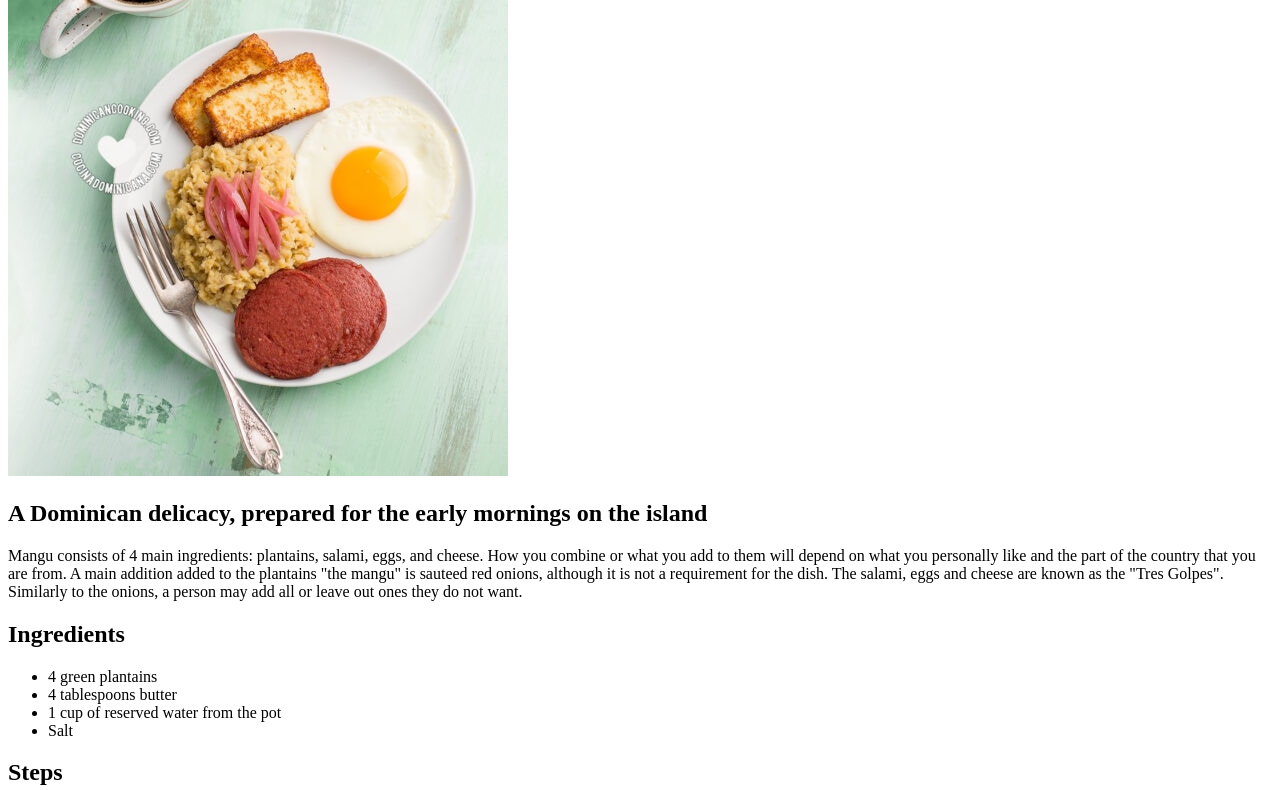
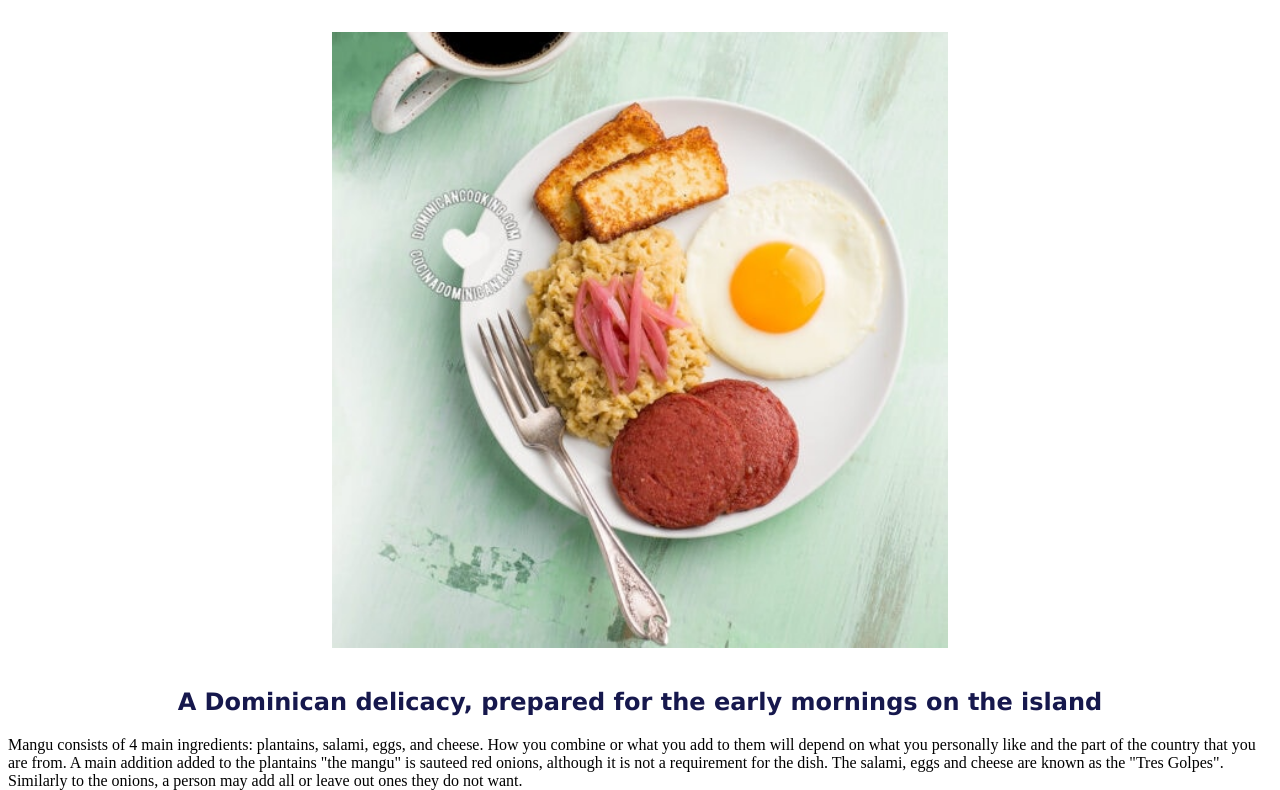
Before and after one commit to elizabethfernandezfermin/odin-recipes, a plain HTML site: page recipes/mangu.html in a window 1280 px wide. Shown: the part 104-894 px from the top of the page. Drawn offline with Linux system fonts and the light colour scheme.

Commit message:
linked stylesheet to recipes pages and added styling to said pages

```diff
--- a/recipes/mangu.html
+++ b/recipes/mangu.html
@@ -2,11 +2,12 @@
 <html lang="en">
     <head>
         <meta charset= "UTF-8">
+        <link rel="stylesheet" href="../styles.css">
         <title></title>
     </head>
     <body>
         <h1>Mangu Recipe</h1>
-        <img alt="mangu dish" src="images/mangu.jpg">
+        <div class="main-img"><img alt="mangu dish" src="images/mangu.jpg"></div>
         <h2>A Dominican delicacy, prepared for the early mornings on the island</h2>
         <p>
             Mangu consists of 4 main ingredients: plantains, salami, eggs, and cheese. How you combine or what you
--- a/styles.css
+++ b/styles.css
@@ -12,15 +12,35 @@ ul{
 li{
     padding: 1rem;
 }
-h1{
+h1,h2{
     font-family: Verdana, Geneva, Tahoma, sans-serif;
     font-size: 3rem;
     text-align: center;
+    color:rgb(22, 24, 77);
 }
 a{
-    text-decoration: nones;
+    text-decoration: none;
     padding: 1rem;
+    color:rgb(5, 53, 34);
 }
 a:hover{
     background-color: rgba(255, 89, 77, 0.569);
 }
+a:visited{
+text-decoration: none;
+
+}
+/*Style For Pages*/
+
+h2{
+    font-size: 1.5rem;
+}
+.main-img{
+    padding: 1rem;
+}
+img{
+    height: auto;
+    width: 50%;
+    align-self: center;
+    padding: 0 25% 0 25%;
+}
```
Also changed, not shown: recipes/pastelitos.html (+1 -0 lines), recipes/tostones.html (+1 -0 lines).
